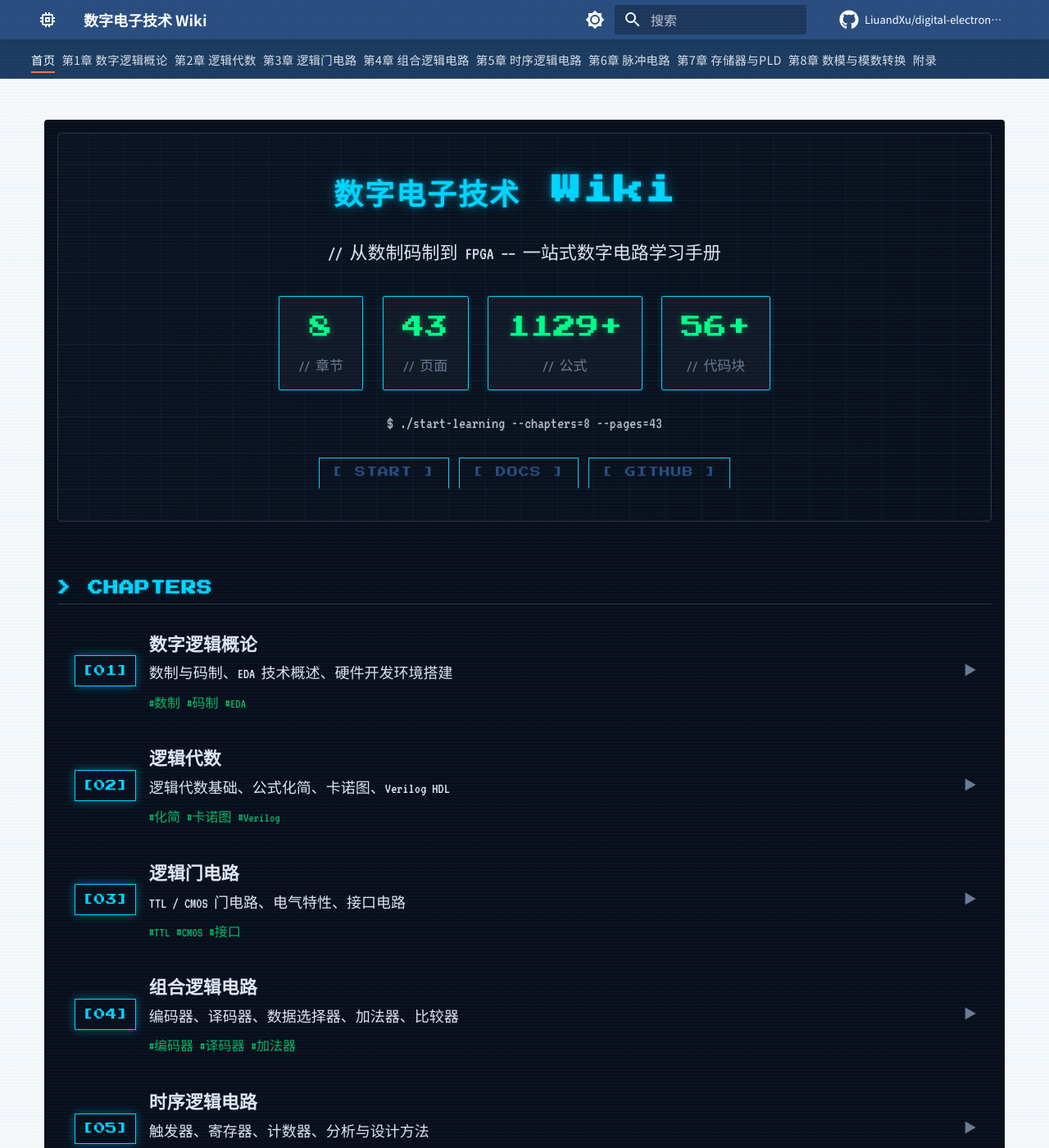
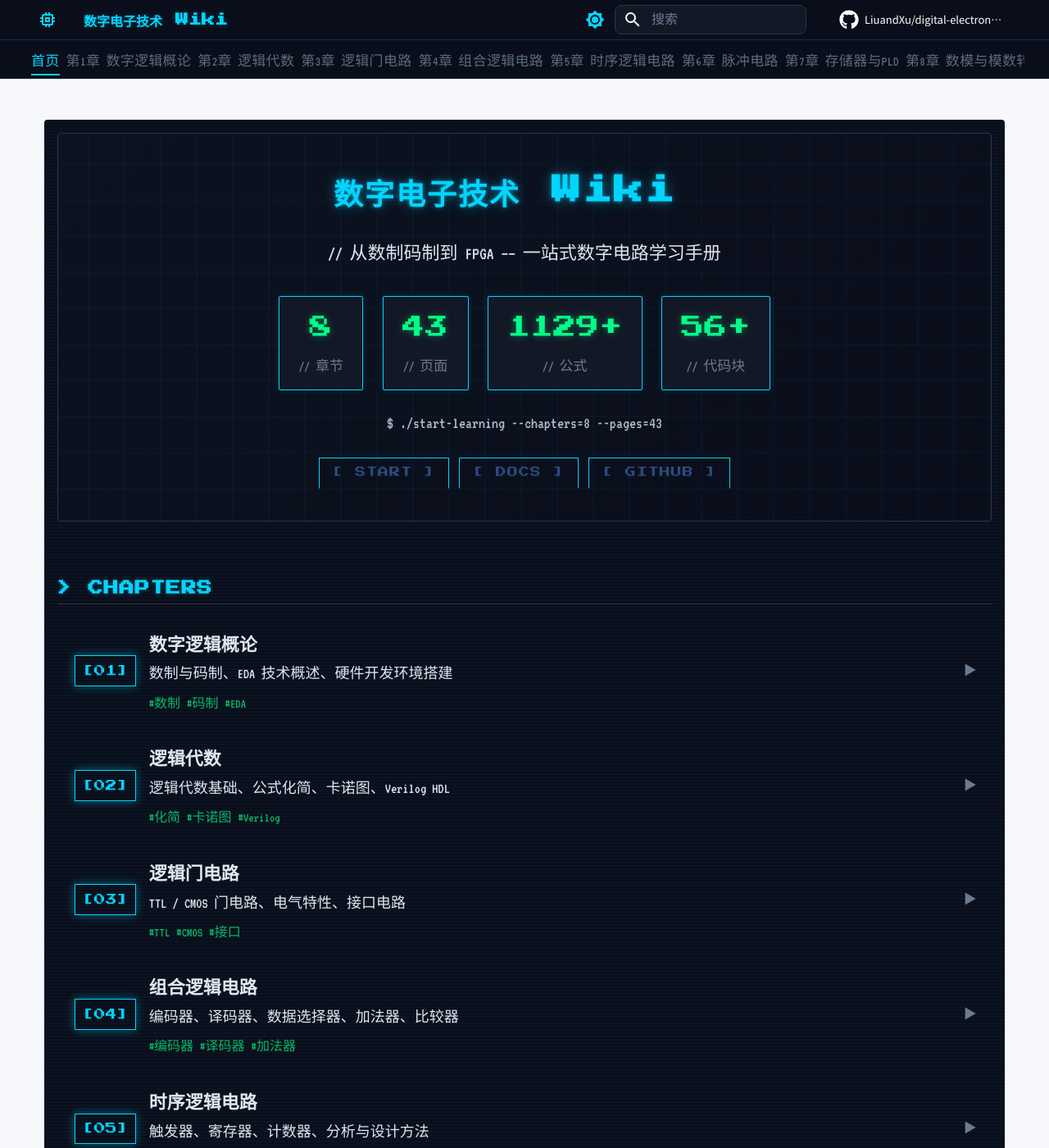
Before and after one commit to LiuandXu/digital-electronics-wiki, an MkDocs documentation site: the page built from docs/index.md, in a window 1280 px wide and 1400 px high. Shown: the whole window at 82% size. Built offline with MkDocs 1.6.1 and Material for MkDocs 9.7.7, drawn with Linux system fonts in a browser that asks for light colours; some web fonts are replaced; comment, search, counter and statistics services are not loaded.

Commit message:
fix: 修复首页扫描线全屏覆盖+header深色化+字体镜像回退

```diff
--- a/docs/stylesheets/extra.css
+++ b/docs/stylesheets/extra.css
@@ -1,5 +1,6 @@
-/* Google Fonts — 像素风字体 */
+/* Google Fonts — 像素风字体（主源 + 国内镜像回退） */
 @import url('https://fonts.googleapis.com/css2?family=Press+Start+2P&family=VT323&family=ZCOOL+KuaiLe&display=swap');
+@import url('https://fonts.googleapis.cn/css2?family=Press+Start+2P&family=VT323&family=ZCOOL+KuaiLe&display=swap');
 
 /* ============================================================
    数字电子技术 Wiki — 自定义 UI 样式
@@ -307,10 +308,13 @@
   font-family: "VT323", "ZCOOL KuaiLe", "Noto Sans SC", monospace;
 }
 
-/* ===== 18. CRT 扫描线效果 ===== */
+/* ===== 18. CRT 扫描线效果（限制在首页内容区内） ===== */
+.dt-home {
+  position: relative;
+}
 .dt-home::before {
   content: '';
-  position: fixed;
+  position: absolute;
   top: 0; left: 0; right: 0; bottom: 0;
   background: repeating-linear-gradient(
     0deg,
@@ -320,7 +324,45 @@
     rgba(0, 212, 255, 0.03) 4px
   );
   pointer-events: none;
-  z-index: 9999;
+  z-index: 1;
+}
+
+/* ===== 18a. 首页时 MkDocs header/tabs 深色化 ===== */
+body:has(.dt-home) .md-header,
+body:has(.dt-home) .md-tabs {
+  background: #0a0e1a !important;
+  box-shadow: 0 1px 0 rgba(0, 212, 255, 0.2) !important;
+}
+body:has(.dt-home) .md-header__title {
+  color: #00d4ff !important;
+  font-family: "Press Start 2P", "VT323", monospace !important;
+  font-size: 0.8rem !important;
+  text-shadow: 0 0 5px rgba(0, 212, 255, 0.3);
+}
+body:has(.dt-home) .md-tabs__link {
+  color: #6b7a90 !important;
+  font-family: "VT323", "Noto Sans SC", monospace !important;
+  font-size: 0.85rem !important;
+}
+body:has(.dt-home) .md-tabs__link:hover,
+body:has(.dt-home) .md-tabs__item--active .md-tabs__link {
+  color: #00d4ff !important;
+  border-bottom-color: #00d4ff !important;
+}
+body:has(.dt-home) .md-search__input {
+  background: #131826 !important;
+  border: 1px solid #2a3548 !important;
+  color: #e0e6f0 !important;
+  font-family: "VT323", monospace !important;
+}
+body:has(.dt-home) .md-search__input::placeholder {
+  color: #6b7a90 !important;
+}
+body:has(.dt-home) .md-header__button {
+  color: #00d4ff !important;
+}
+body:has(.dt-home) .md-content__inner {
+  background: transparent;
 }
 
 /* ===== 19. Hero 区域 ===== */
@@ -635,6 +677,11 @@
   color: var(--dt-text);
   padding: 1em;
   border-radius: 4px;
+  position: relative;
+}
+.dt-home > * {
+  position: relative;
+  z-index: 2;
 }
 .dt-home .md-typeset,
 .dt-home p,
```
